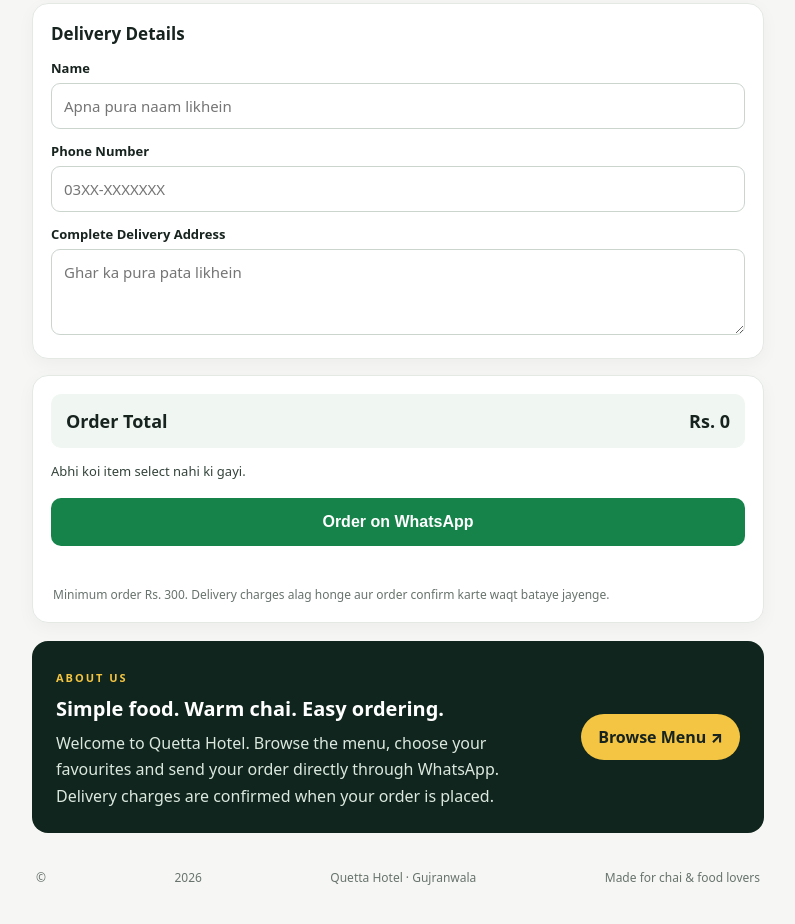
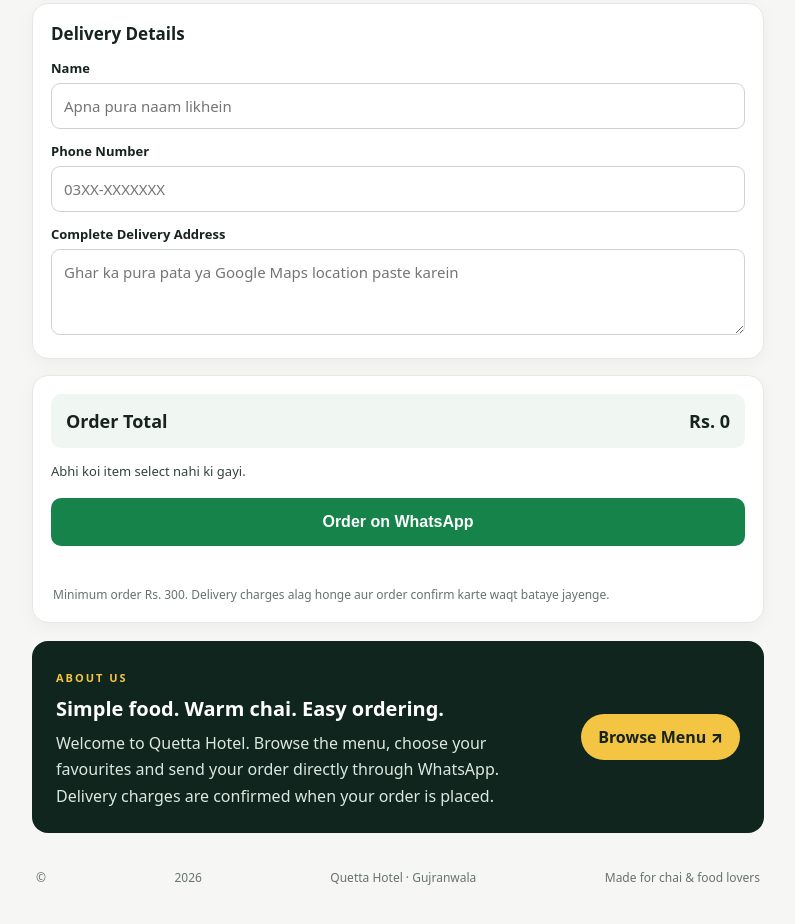
Before and after one commit to anamta143/Quetta-Hotel-delivery, a plain HTML site: page index.html in a window 1280 px wide. Shown: the part 4662-5586 px from the top of the page, without its empty margins (242-1037 px from the left). Drawn offline with Linux system fonts and the light colour scheme.

Commit message:
Update delivery address placeholder

```diff
--- a/index.html
+++ b/index.html
@@ -99,7 +99,7 @@
       <label for="custPhone">Phone Number</label>
       <input type="tel" id="custPhone" autocomplete="tel" inputmode="tel" placeholder="03XX-XXXXXXX" maxlength="20">
       <label for="custAddress">Complete Delivery Address</label>
-      <textarea id="custAddress" rows="3" autocomplete="street-address" placeholder="Ghar ka pura pata likhein" maxlength="400"></textarea>
+      <textarea id="custAddress" rows="3" autocomplete="street-address" placeholder="Ghar ka pura pata ya Google Maps location paste karein" maxlength="400"></textarea>
     </section>
     <section class="card" id="order">
       <div class="total-section"><span>Order Total</span><span>Rs. <span id="totalAmount">0</span></span></div>
```
